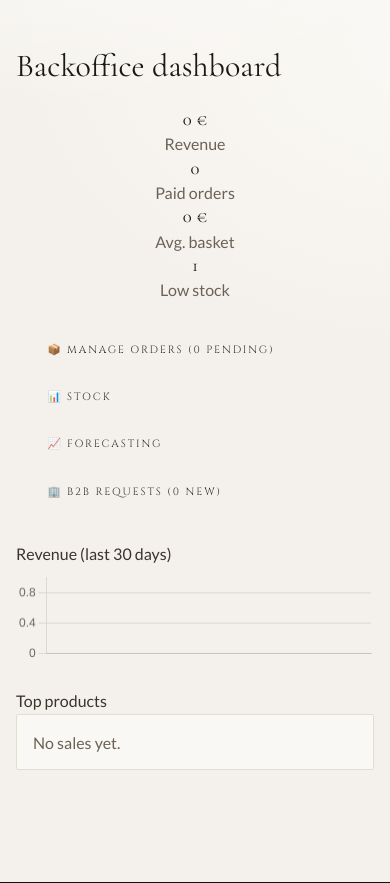
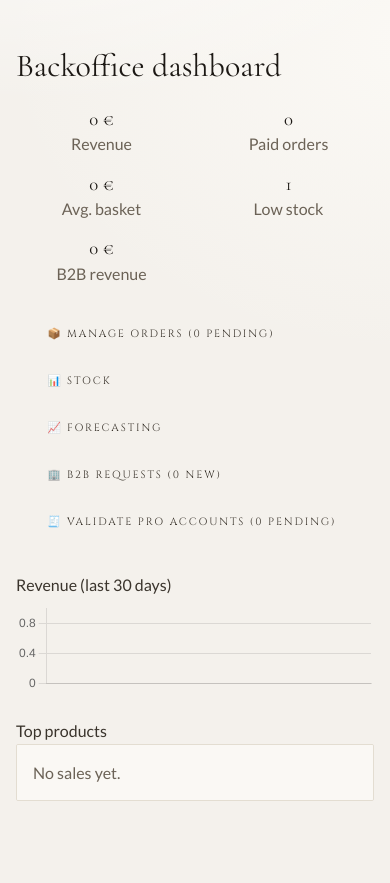
Before and after one commit to SaraEstelle/Lamos-chocolate, a Django app: page /backoffice/ in a window 390 px wide. Shown: the part 73-956 px from the top of the page. Run offline with Django 5.2, Linux system fonts and the light colour scheme; the visitor is signed in with stand-in values (Sample User, id 1); data comes from the database, SQL or seed files in the repository; data that the repository does not hold is empty; parts of the project's set-up code (start-up, migrations or seed data) failed here and were passed over.

Commit message:
feat(backoffice): surface B2B KPIs via shared channel-revenue selector
Add pending-pro-accounts count and B2B channel revenue (read from the shared
checkout selector). KPI row uses a responsive grid to fit five cards.

```diff
--- a/backend/apps/backoffice/dashboards.py
+++ b/backend/apps/backoffice/dashboards.py
@@ -14,11 +14,10 @@ from django.db.models.functions import TruncDate
 from django.utils import timezone
 
 from apps.b2b.models import B2BRequest
+from apps.backoffice.selectors import count_pending_b2b_accounts
 from apps.checkout.models import Order, OrderItem
+from apps.checkout.selectors import PAID_STATUSES, channel_revenue
 from apps.shop.models import Stock
-
-# Statuses that count as actual (paid) revenue.
-PAID_STATUSES = ["paid", "processing", "shipped", "delivered"]
 
 
 def get_kpis():
@@ -37,6 +36,12 @@ def get_kpis():
         # Stock.is_low is a @property, so no parentheses.
         "low_stock_count": sum(1 for s in Stock.objects.all() if s.is_low),
         "new_b2b_count": B2BRequest.objects.filter(status="new").count(),
+        # --- B2B KPIs (feed the pro-validation workflow + cockpit parity) ---
+        # Both read canonical sources shared with the cockpit: B2BAccount.status
+        # (via the backoffice selector) and Order.channel="b2b" (via
+        # checkout.selectors.channel_revenue) -> the two dashboards can't diverge.
+        "pending_b2b_accounts": count_pending_b2b_accounts(),
+        "b2b_revenue": channel_revenue("b2b"),
     }
 
 
--- a/backend/templates/backoffice/dashboard.html
+++ b/backend/templates/backoffice/dashboard.html
@@ -7,20 +7,28 @@
 <div class="container my-5">
   <h1 class="mb-4">{% trans "Backoffice dashboard" %}</h1>
 
-  <!-- KPIs -->
-  <div class="row g-3 mb-4">
-    <div class="col-md-3"><div class="card text-center shadow-sm"><div class="card-body">
+  {% comment %}
+    KPIs — responsive auto-fit grid so the 5 cards stay on one row on wide
+    screens and wrap cleanly on narrow ones (the marble grid has no 5-up
+    class, so we use a self-contained CSS grid instead of touching it).
+  {% endcomment %}
+  <div class="mb-4"
+       style="display:grid;grid-template-columns:repeat(auto-fit,minmax(160px,1fr));gap:1rem;">
+    <div class="card text-center shadow-sm"><div class="card-body">
       <h3>{{ kpis.revenue }} €</h3><p class="text-muted mb-0">{% trans "Revenue" %}</p>
-    </div></div></div>
-    <div class="col-md-3"><div class="card text-center shadow-sm"><div class="card-body">
+    </div></div>
+    <div class="card text-center shadow-sm"><div class="card-body">
       <h3>{{ kpis.order_count }}</h3><p class="text-muted mb-0">{% trans "Paid orders" %}</p>
-    </div></div></div>
-    <div class="col-md-3"><div class="card text-center shadow-sm"><div class="card-body">
+    </div></div>
+    <div class="card text-center shadow-sm"><div class="card-body">
       <h3>{{ kpis.avg_basket }} €</h3><p class="text-muted mb-0">{% trans "Avg. basket" %}</p>
-    </div></div></div>
-    <div class="col-md-3"><div class="card text-center shadow-sm"><div class="card-body">
+    </div></div>
+    <div class="card text-center shadow-sm"><div class="card-body">
       <h3 class="text-warning">{{ kpis.low_stock_count }}</h3><p class="text-muted mb-0">{% trans "Low stock" %}</p>
-    </div></div></div>
+    </div></div>
+    <div class="card text-center shadow-sm"><div class="card-body">
+      <h3>{{ kpis.b2b_revenue }} €</h3><p class="text-muted mb-0">{% trans "B2B revenue" %}</p>
+    </div></div>
   </div>
 
   <div class="row g-3 mb-4">
@@ -28,6 +36,7 @@
     <div class="col-md-4"><a href="{% url 'backoffice:stock' %}" class="btn btn-outline-dark w-100">📊 {% trans "Stock" %}</a></div>
     <div class="col-md-4"><a href="{% url 'backoffice:forecasting' %}" class="btn btn-outline-dark w-100">📈 {% trans "Forecasting" %}</a></div>
     <div class="col-md-4"><a href="{% url 'backoffice:b2b_requests' %}" class="btn btn-outline-dark w-100">🏢 {% trans "B2B requests" %} ({{ kpis.new_b2b_count }} {% trans "new" %})</a></div>
+    <div class="col-md-4"><a href="{% url 'backoffice:b2b_accounts' %}" class="btn btn-outline-dark w-100">🧾 {% trans "Validate pro accounts" %} ({{ kpis.pending_b2b_accounts }} {% trans "pending" %})</a></div>
   </div>
 
   <!-- Revenue chart -->
```
